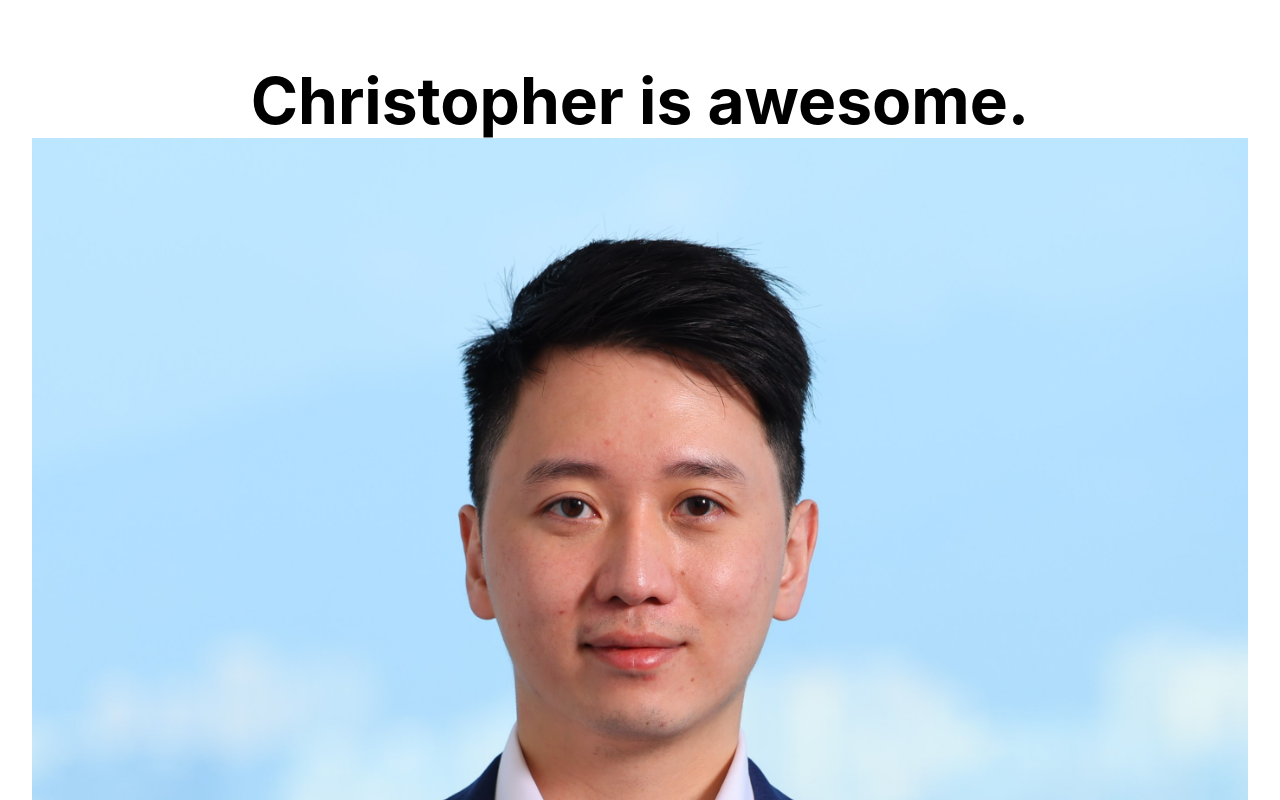
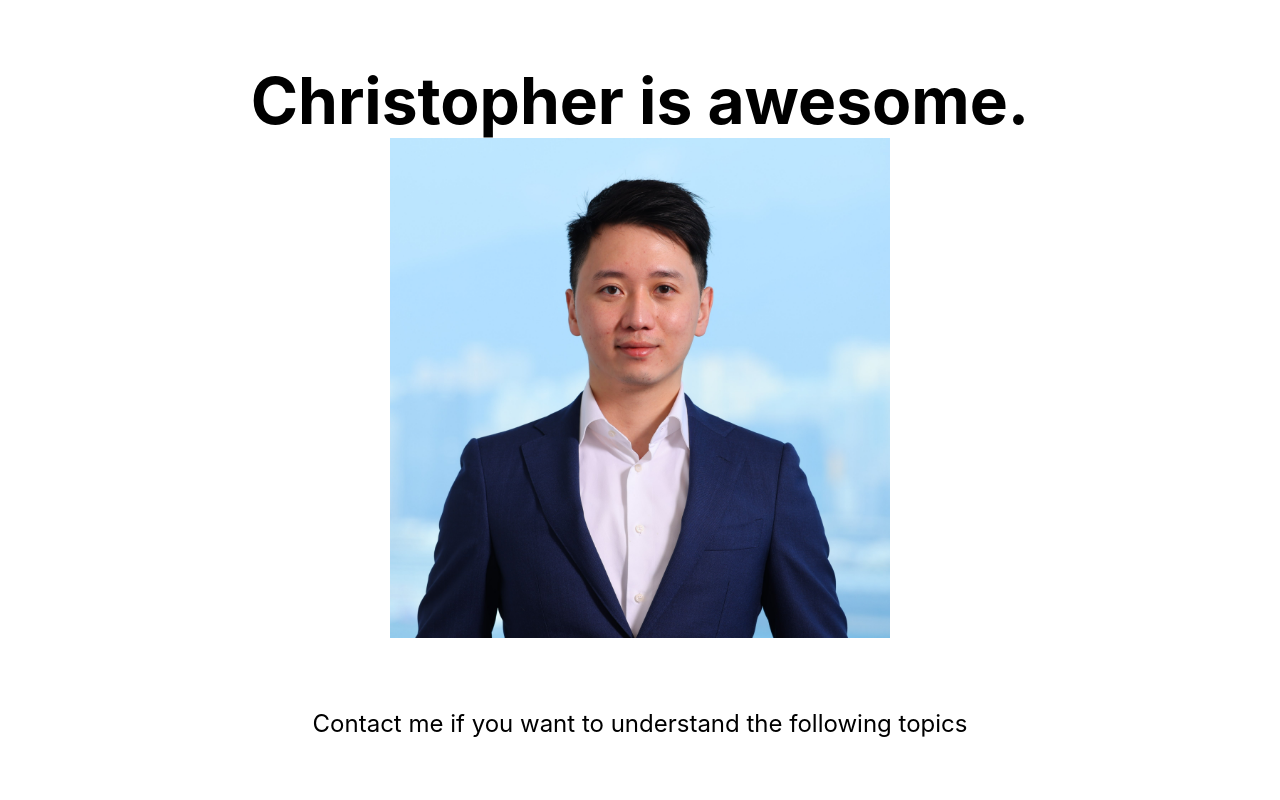
Before and after one commit to chrisyeung1121/ubunbu, a Next.js app in the folder frontend/: page / in a window 1280 px wide. Shown: the top 800 px of the page. Built offline with nearby package versions, Linux system fonts and the light colour scheme.

Commit message:
update profile pic

```diff
--- a/frontend/components/ProfilePic/ProfilePic.js
+++ b/frontend/components/ProfilePic/ProfilePic.js
@@ -1,10 +1,17 @@
 import Image from 'next/image'
 import myPic from './me.jpg'
+
 
 function ProfilePic() {
   return (
     <div>
-      <Image src={myPic} alt="my profile pic" />
+      <Image
+        src={myPic}
+        alt="my profile pic"
+        width={500}
+        height={500}
+        priority
+      />
     </div>
   );
 }
```
